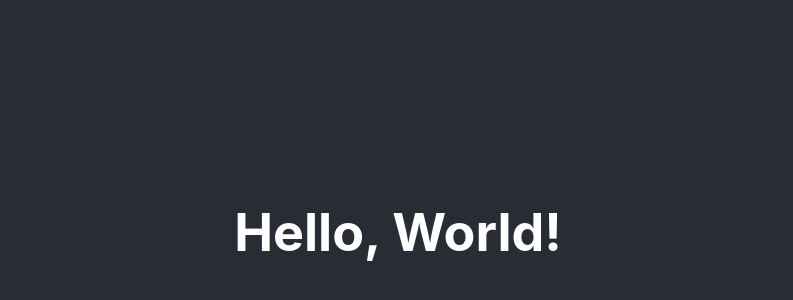
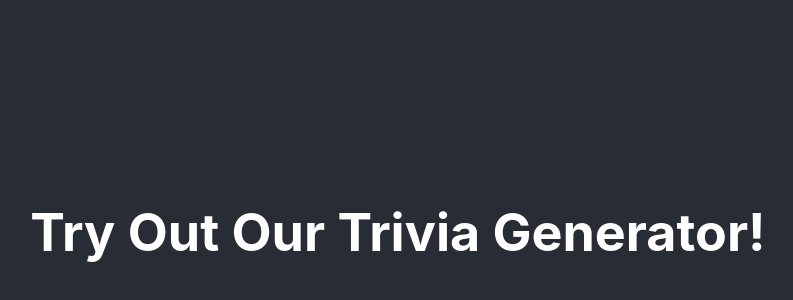
Before and after one commit to jorsebsant/react-hooks, a React (Create React App) app: page / in a window 1280 px wide. Shown: the part 168-468 px from the top of the page, without its empty margins (242-1035 px from the left). Built offline with nearby package versions, Linux system fonts and the light colour scheme.

Commit message:
add first hook with a settimeout

```diff
--- a/src/components/App.js
+++ b/src/components/App.js
@@ -1,11 +1,22 @@
-import React from 'react';
+import React, {useEffect} from 'react';
 import '../styles/App.css';
 
 function App() {
+
+  // this hook acts like componentdidmount and didupdate at the same time, if we only want it to be executed one time
+  // the second parameter should be an empty array, if we want it to update multiple times, the array should contain variables
+  // and when those variables updates the hook will trigger as the didupdate lyfecicle
+  useEffect(()=>{
+    setTimeout(()=>{
+      const welcomeMessage = document.getElementById("welcomeMessage")
+      welcomeMessage.innerHTML =  "Try Out Our Trivia Generator!"
+    }, 3000)
+  }, [])
+
   return (
     <div className="App">
       <header className="App-header">
-        <h1>Hello, World!</h1>
+        <h1 id="welcomeMessage">Welcome to Numbers Trivia!</h1>
       </header>
     </div>
   );
```
